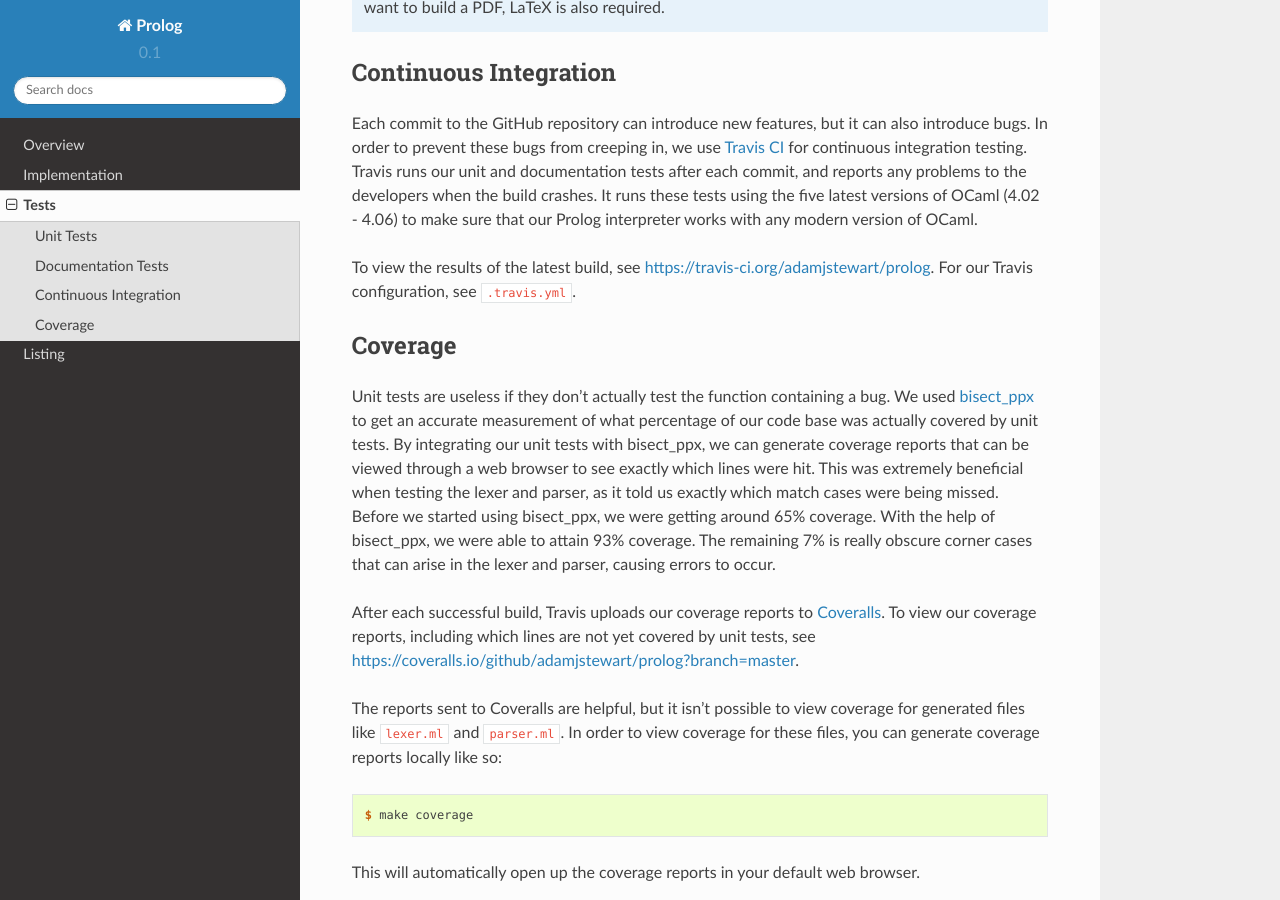
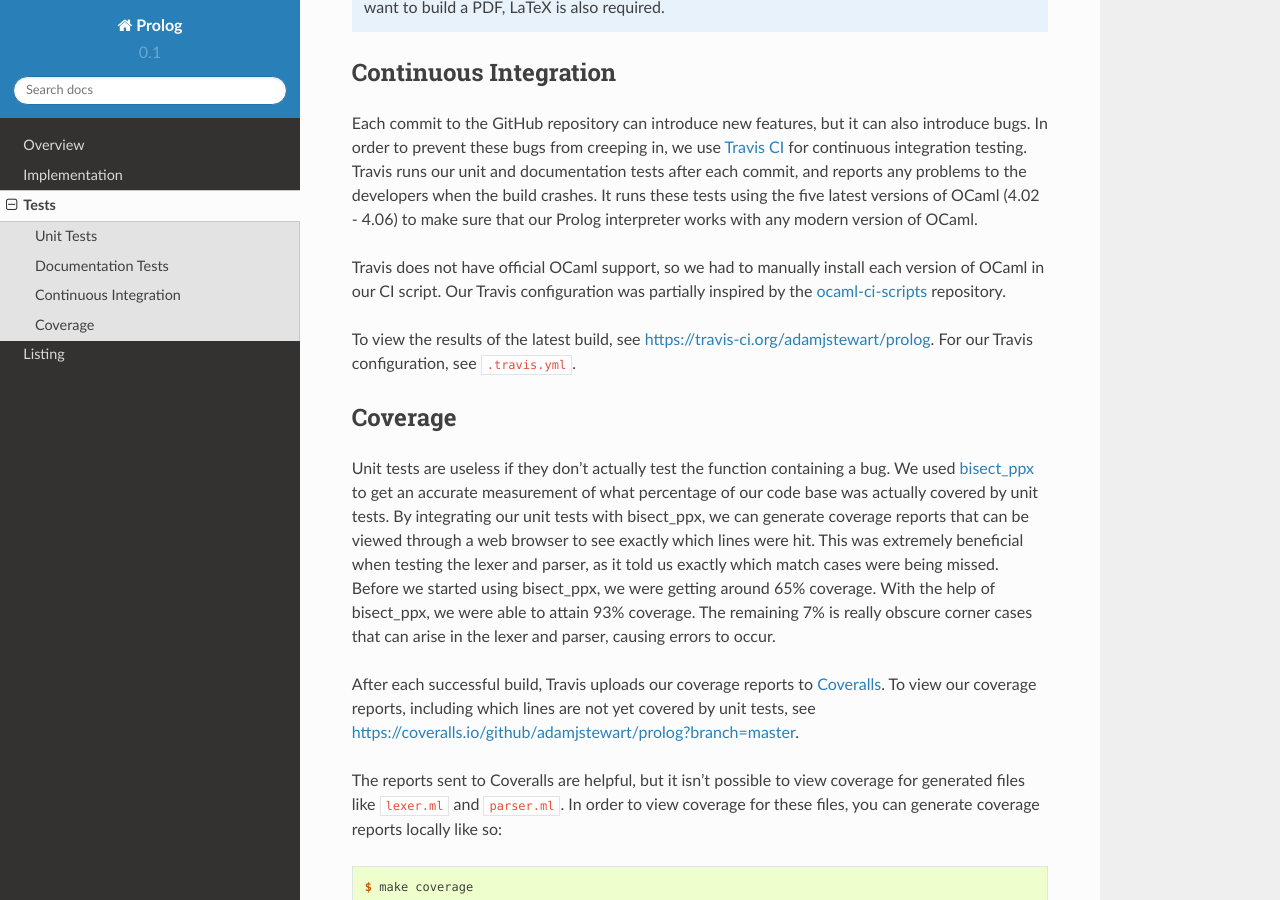
Before and after one commit to adamjstewart/prolog, a Sphinx documentation site: the page built from docs/tests.rst, in a window 1280 px wide and 900 px high, scrolled down 1523 px. Built offline with Sphinx 7.4.7 and the Read the Docs theme 2.0.0, drawn with Linux system fonts in a browser that asks for light colours.

Commit message:
Mention ocaml-ci-scripts repo

```diff
--- a/docs/tests.rst
+++ b/docs/tests.rst
@@ -62,6 +62,8 @@ Continuous Integration
 
 Each commit to the GitHub repository can introduce new features, but it can also introduce bugs. In order to prevent these bugs from creeping in, we use `Travis CI <https://travis-ci.org/>`_ for continuous integration testing. Travis runs our unit and documentation tests after each commit, and reports any problems to the developers when the build crashes. It runs these tests using the five latest versions of OCaml (4.02 - 4.06) to make sure that our Prolog interpreter works with any modern version of OCaml.
 
+Travis does not have official OCaml support, so we had to manually install each version of OCaml in our CI script. Our Travis configuration was partially inspired by the `ocaml-ci-scripts <https://github.com/ocaml/ocaml-ci-scripts>`_ repository.
+
 To view the results of the latest build, see https://travis-ci.org/adamjstewart/prolog. For our Travis configuration, see ``.travis.yml``.
 
 
```
